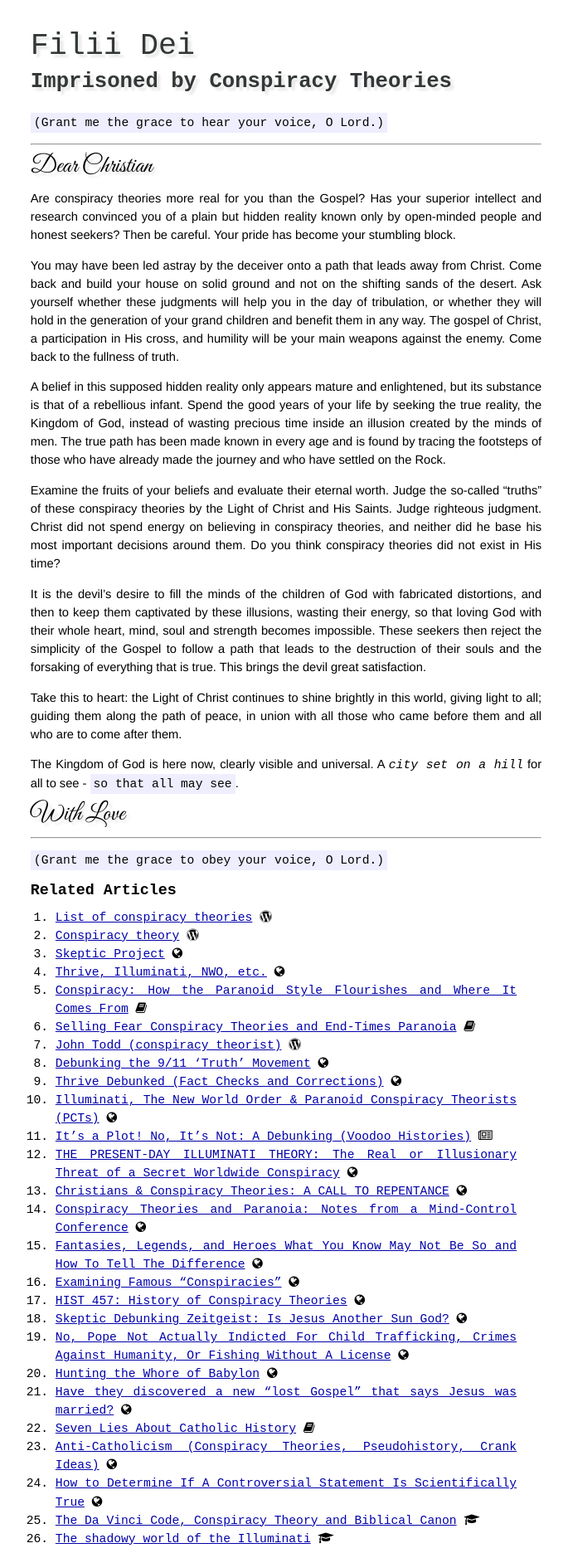
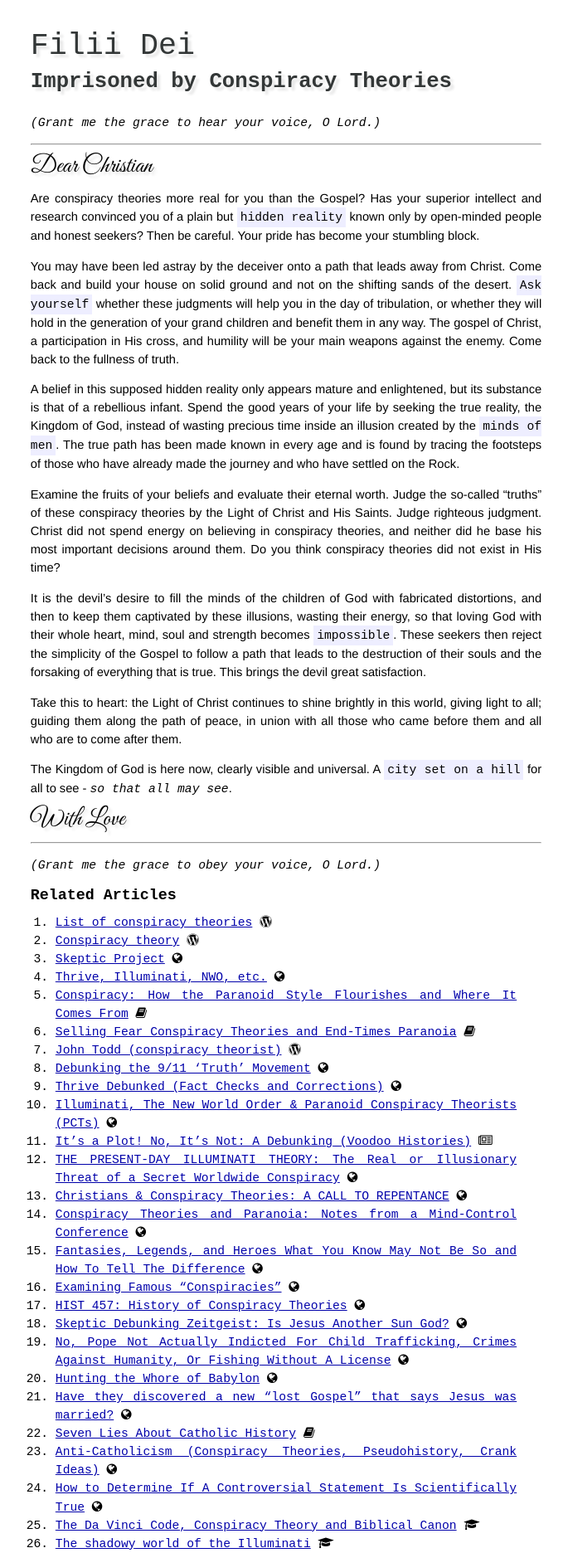
Before and after one commit to afrikatoliek/afrikatoliek.github.io, a Jekyll site: the page built from _posts/2014-12-15-conspiracy-theories.md, in a window 1280 px wide. Shown: the whole page at 83% size, without its empty margins (295-980 px from the left). Built offline with Jekyll 4.4.1, drawn with Linux system fonts in a browser that asks for light colours; nearby versions of some CDN libraries; some web fonts are replaced; Markdown is read by kramdown in place of the engine named in the settings.

Commit message:
Emphasis adjustments.

```diff
--- a/_posts/2014-12-15-conspiracy-theories.md
+++ b/_posts/2014-12-15-conspiracy-theories.md
@@ -6,31 +6,31 @@ title: Imprisoned by Conspiracy Theories
 {{ page.title }}
 ================
 
-`(Grant me the grace to hear your voice, O Lord.)`
+_(Grant me the grace to hear your voice, O Lord.)_
 
 ---
 
 <span class="letter">Dear Christian</span>
 
-Are conspiracy theories more real for you than the Gospel? Has your superior intellect and research convinced you of a plain but hidden reality known only by open-minded people and honest seekers? Then be careful. Your pride has become your stumbling block.
+Are conspiracy theories more real for you than the Gospel? Has your superior intellect and research convinced you of a plain but **hidden reality** known only by open-minded people and honest seekers? Then be careful. Your pride has become your stumbling block.
 
-You may have been led astray by the deceiver onto a path that leads away from Christ. Come back and build your house on solid ground and not on the shifting sands of the desert. Ask yourself whether these judgments will help you in the day of tribulation, or whether they will hold in the generation of your grand children and benefit them in any way. The gospel of Christ, a participation in His cross, and humility will be your main weapons against the enemy. Come back to the fullness of truth.
+You may have been led astray by the deceiver onto a path that leads away from Christ. Come back and build your house on solid ground and not on the shifting sands of the desert. **Ask yourself** whether these judgments will help you in the day of tribulation, or whether they will hold in the generation of your grand children and benefit them in any way. The gospel of Christ, a participation in His cross, and humility will be your main weapons against the enemy. Come back to the fullness of truth.
 
-A belief in this supposed hidden reality only appears mature and enlightened, but its substance is that of a rebellious infant. Spend the good years of your life by seeking the true reality, the Kingdom of God, instead of wasting precious time inside an illusion created by the minds of men. The true path has been made known in every age and is found by tracing the footsteps of those who have already made the journey and who have settled on the Rock.
+A belief in this supposed hidden reality only appears mature and enlightened, but its substance is that of a rebellious infant. Spend the good years of your life by seeking the true reality, the Kingdom of God, instead of wasting precious time inside an illusion created by the **minds of men**. The true path has been made known in every age and is found by tracing the footsteps of those who have already made the journey and who have settled on the Rock.
 
 Examine the fruits of your beliefs and evaluate their eternal worth. Judge the so-called "truths" of these conspiracy theories by the Light of Christ and His Saints. Judge righteous judgment. Christ did not spend energy on believing in conspiracy theories, and neither did he base his most important decisions around them. Do you think conspiracy theories did not exist in His time?
 
-It is the devil's desire to fill the minds of the children of God with fabricated distortions, and then to keep them captivated by these illusions, wasting their energy, so that loving God with their whole heart, mind, soul and strength becomes impossible. These seekers then reject the simplicity of the Gospel to follow a path that leads to the destruction of their souls and the forsaking of everything that is true. This brings the devil great satisfaction.
+It is the devil's desire to fill the minds of the children of God with fabricated distortions, and then to keep them captivated by these illusions, wasting their energy, so that loving God with their whole heart, mind, soul and strength becomes **impossible**. These seekers then reject the simplicity of the Gospel to follow a path that leads to the destruction of their souls and the forsaking of everything that is true. This brings the devil great satisfaction.
 
 Take this to heart: the Light of Christ continues to shine brightly in this world, giving light to all; guiding them along the path of peace, in union with all those who came before them and all who are to come after them.
 
-The Kingdom of God is here now, clearly visible and universal. A *city set on a hill* for all to see - **so that all may see**.
+The Kingdom of God is here now, clearly visible and universal. A **city set on a hill** for all to see - _so that all may see_.
 
 <span class="letter">With Love</span>
 
 ---
 
-`(Grant me the grace to obey your voice, O Lord.)`
+_(Grant me the grace to obey your voice, O Lord.)_
 
 Related Articles
 -----------------------
```
